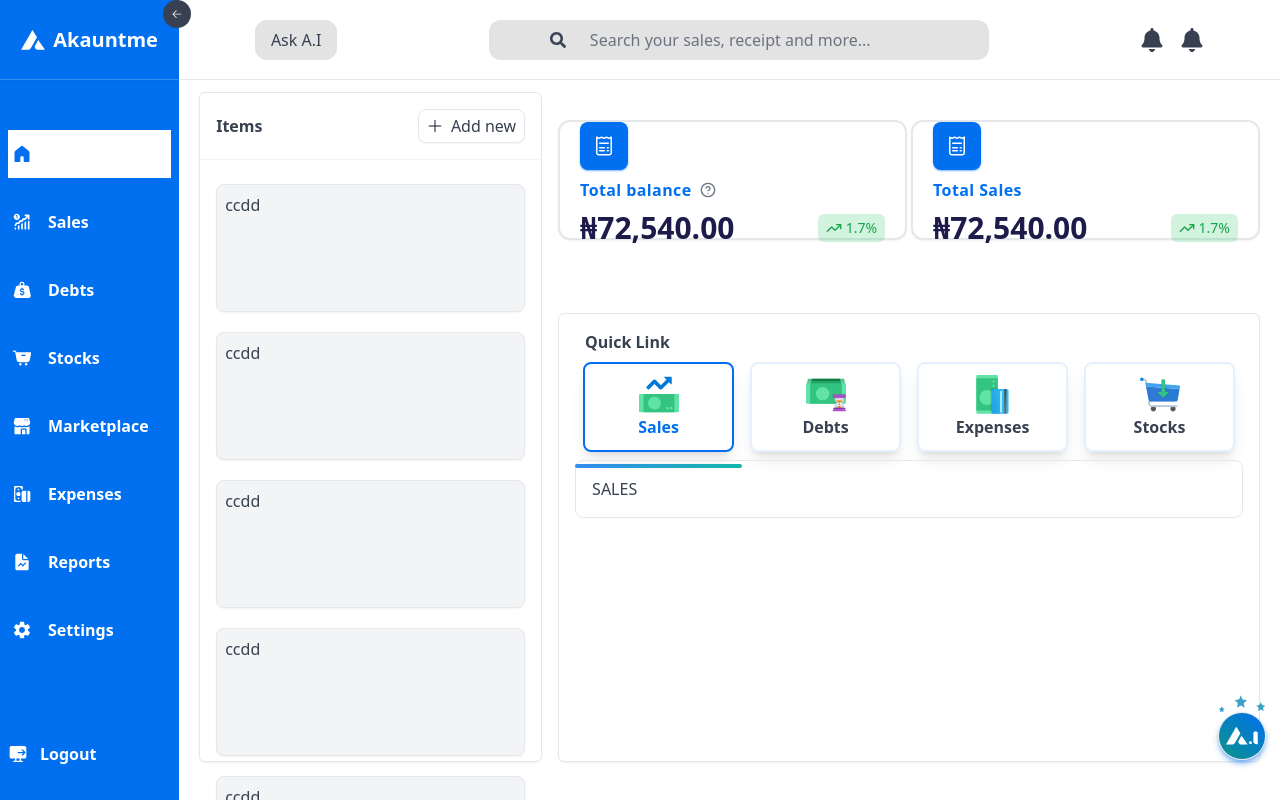
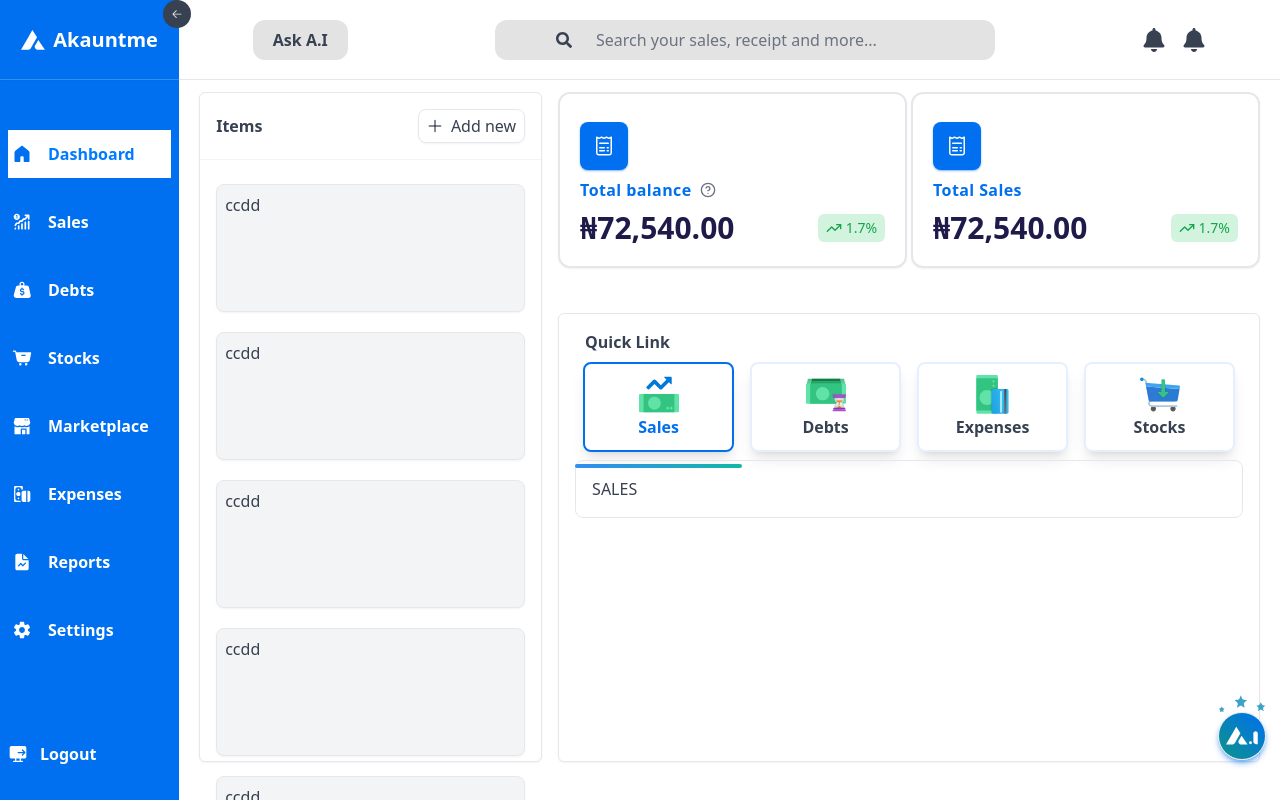
Before and after one commit to abeeebdon/akauntme_web_app, a Next.js app: page /dashboard in a window 1280 px wide. Shown: the top 800 px of the page. Built offline with nearby package versions, Linux system fonts and the light colour scheme.

Commit message:
fix:code mopping for dashboard

```diff
--- a/src/app/(dashboard)/dashboard/page.tsx
+++ b/src/app/(dashboard)/dashboard/page.tsx
@@ -64,11 +64,10 @@ const Page = () => {
   //   })
 
   return (
-    <>
-      <div className="mb-10 flex flex-col gap-y-8">
+    <main className="mb-10 flex flex-col gap-y-8">
       <div className="flex flex-col">
         <div className="grid lg:grid-cols-3 lg:grid-rows-3 gap-y-5 lg:gap-y-4 lg:gap-x-4 ">
-            <div className=" lg:row-span-3 lg:mt-3 lg:max-h-[670px] relative bg-white dark:bg-akauntme-dark rounded-md border dark:border-akauntme/20 shadow-sm">
+          <section className=" lg:row-span-3 lg:mt-3 lg:max-h-[670px] relative bg-white dark:bg-akauntme-dark rounded-md border dark:border-akauntme/20 shadow-sm">
             {newItems ? (
               <motion.div
                 className="h-[60vh] absolute w-full z-[50] rounded-b-lg shadow-md bg-white p-4 border-t dark:border-akauntme/20"
@@ -161,10 +160,11 @@ const Page = () => {
                 </li>
               </ul>
             </div>
-            </div>
+          </section>
           {/* grid  gap-4 sm:gap-6 */}
-            <div className="lg:max-h-[200px] lg:col-span-2  items-center flex gap-x-1 justify-between w-full">
-              <div className="w-full max-h-[100px] lg:max-h-[120px] flex flex-col justify-center bg-white border-2 hover:border-akauntme shadow-sm rounded-xl dark:bg-akauntme-dark dark:border-akauntme/20">
+          <section className="lg:max-h-[200px] lg:col-span-2  items-center flex gap-x-1 justify-between w-full">
+            {/* Total balances  */}
+            <article className="w-full  flex flex-col justify-center bg-white border-2 hover:border-akauntme shadow-sm rounded-xl dark:bg-akauntme-dark dark:border-akauntme/20">
               <div className="p-4 md:p-5">
                 <div className="my-2 flex justify-center items-center  bg-akauntme shadow-sm shadow-akauntme/50 rounded-lg size-12">
                   <svg
@@ -234,8 +234,9 @@ const Page = () => {
                   </div>
                 </div>
               </div>
-              </div>
-              <div className="w-full max-h-[100px] lg:max-h-[120px] flex flex-col justify-center bg-white border-2 hover:border-akauntme shadow-sm rounded-xl dark:bg-akauntme-dark dark:border-akauntme/20">
+            </article>
+            {/* Total sales  */}
+            <article className="w-full flex flex-col justify-center bg-white border-2 hover:border-akauntme shadow-sm rounded-xl dark:bg-akauntme-dark dark:border-akauntme/20">
               <div className="p-4 md:p-5">
                 <div className="my-2 flex justify-center items-center  bg-akauntme shadow-sm shadow-akauntme/50 rounded-lg size-12">
                   <svg
@@ -289,8 +290,10 @@ const Page = () => {
                   </div>
                 </div>
               </div>
-              </div>
-            </div>
+            </article>
+          </section>
+
+          {/* Quick links */}
           <div className="lg:max-h-[450px] p-2 lg:p-4 lg:col-span-2 lg:row-span-2 overflow-x-auto overflow-y-hidden  bg-white dark:bg-akauntme-dark rounded-md border dark:border-akauntme/20 shadow-sm">
             <div className="relative">
               <h2 className="px-2.5 font-semibold">Quick Link</h2>
@@ -323,17 +326,14 @@ const Page = () => {
                 ></motion.div>
 
                 <div className="p-4 border rounded-lg">
-                    <p className="text-gray-700">
-                      {tabs[activeTab]['content']}
-                    </p>
+                  <p className="text-gray-700">{tabs[activeTab]['content']}</p>
                 </div>
               </div>
             </div>
           </div>
         </div>
       </div>
-      </div>
-    </>
+    </main>
   )
 }
 
--- a/src/app/globals.css
+++ b/src/app/globals.css
@@ -97,6 +97,9 @@ span.swiper-pagination-bullet.swiper-pagination-bullet-active {
 .mobile-custom-scrollbar::-webkit-scrollbar-thumb:hover {
   background: #555;
   visibility: visible;
+}
+input:focus {
+  outline: none;
 }
 
 /* :root {
--- a/src/components/general/Header.tsx
+++ b/src/components/general/Header.tsx
@@ -4,14 +4,10 @@ const Header = () => {
   const [inputActive, setInputActive] = useState(false)
   return (
     <header className="h-[10vh] bg-white border-b flex justify-around items-center">
-      <div className="bg-[#75767433] px-4 py-2 rounded-xl">
+      <div className="text-base font-bold bg-[#75767433] px-5 py-2 rounded-xl">
         <button>Ask A.I</button>
       </div>
-      <article
-        className="flex w-full max-w-[500px] bg-[#75767433] items-center gap-3 justify-center rounded-xl"
-        onClick={() => setInputActive(true)}
-        onMouseLeave={() => setInputActive(false)}
-      >
+      <article className="flex w-full max-w-[500px] bg-[#75767433] items-center gap-3 justify-center rounded-xl border-none">
         <FaSearch className={`${inputActive ? 'hidden' : 'block'}`} />
         <input
           type="text"
--- a/src/components/general/Sidebar.tsx
+++ b/src/components/general/Sidebar.tsx
@@ -85,9 +85,16 @@ const Sidebar = ({ isExpanded, toggleSidebar }: Props) => {
                     )}
 
                     <div
-                      className={` ${
-                        isExpanded ? 'block' : 'hidden'
-                      } text-sm sm:text-base font-semibold p-1 rounded-md`}
+                      className={`
+                        text-sm sm:text-base font-semibold p-1 rounded-md
+                        ${
+                          isExpanded
+                            ? pathname == e.link
+                              ? 'bg-white text-[#007AFF]'
+                              : 'block'
+                            : 'hidden'
+                        }
+                        `}
                     >
                       {e.name}
                     </div>
```
Lines whose indentation alone changed are shown as unchanged.
